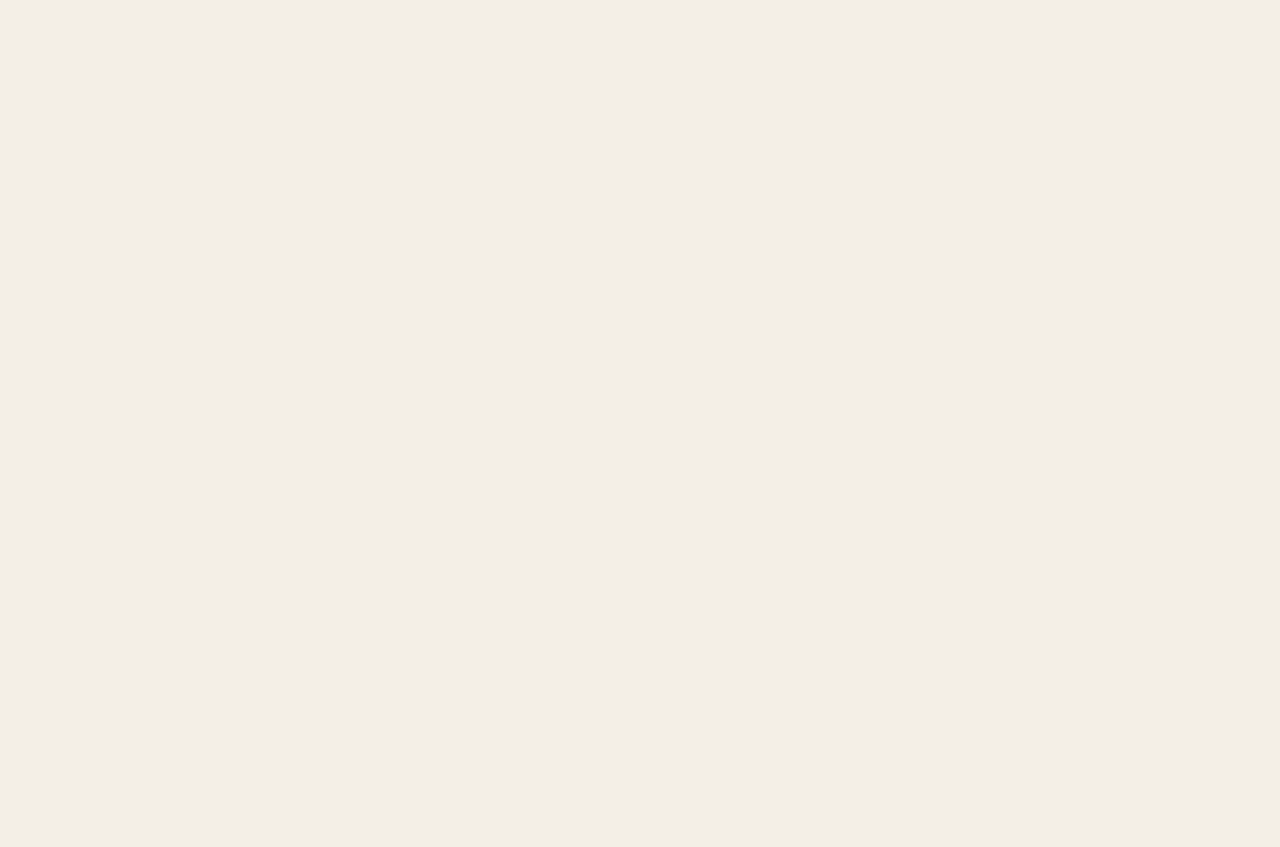
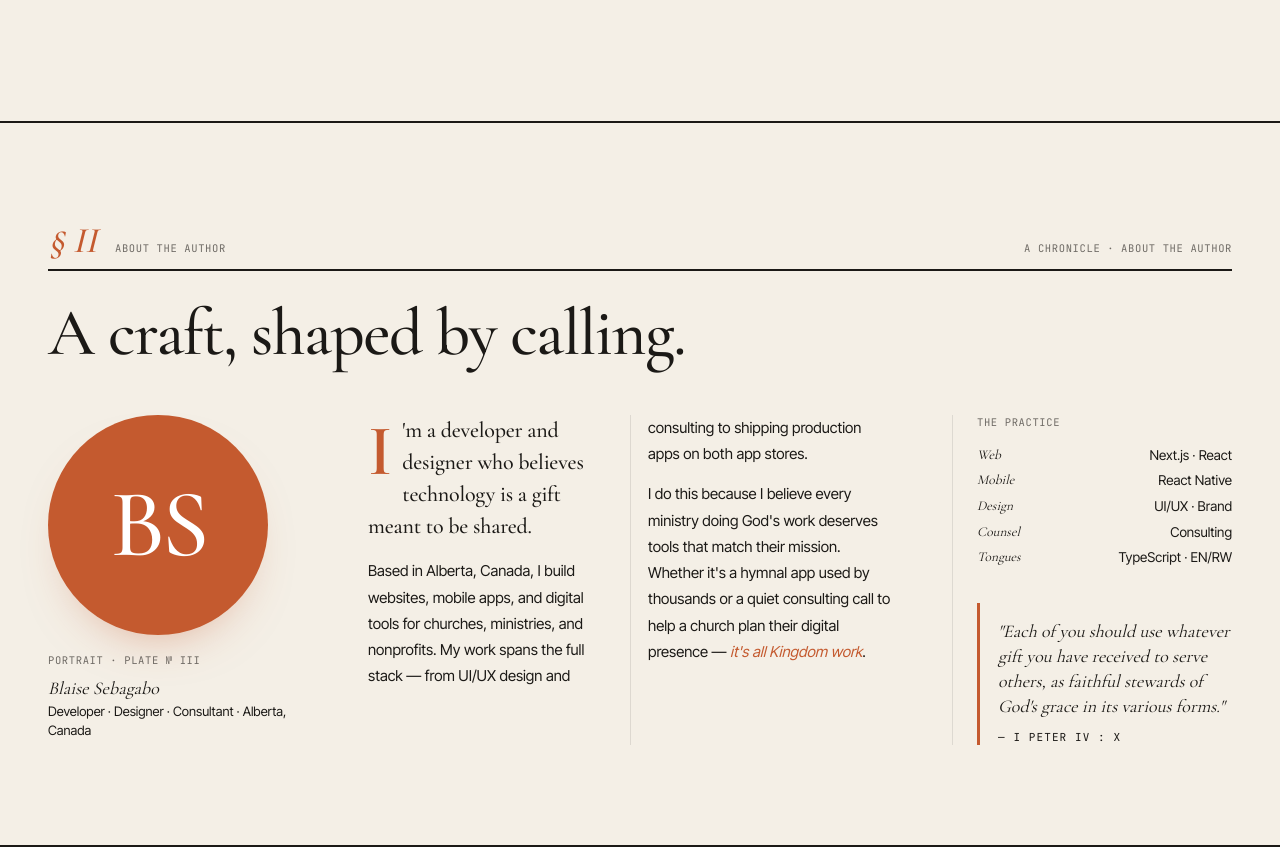
Before and after one commit to blaiseAI/duseb, a Next.js app: page / in a window 1280 px wide. Shown: the part 2680-3527 px from the top of the page. Before the commit the page ends 2801 px from the top, so only its background shows below. Built offline with nearby package versions, Linux system fonts and the light colour scheme.

Commit message:
feat: add About section

```diff
--- a/app/page.tsx
+++ b/app/page.tsx
@@ -1,6 +1,7 @@
 import Nav from "@/components/Nav";
 import Hero from "@/components/Hero";
 import Work from "@/components/Work";
+import About from "@/components/About";
 
 export default function Home() {
   return (
@@ -9,6 +10,7 @@ export default function Home() {
       <main>
         <Hero />
         <Work />
+        <About />
       </main>
     </>
   );
--- /dev/null
+++ b/components/About.tsx
@@ -0,0 +1,147 @@
+import Reveal from "./Reveal";
+import SectionMast from "./SectionMast";
+
+const practice: Array<[string, string]> = [
+  ["Web", "Next.js · React"],
+  ["Mobile", "React Native"],
+  ["Design", "UI/UX · Brand"],
+  ["Counsel", "Consulting"],
+  ["Tongues", "TypeScript · EN/RW"],
+];
+
+export default function About() {
+  return (
+    <section
+      id="about"
+      style={{
+        background: "var(--color-paper)",
+        padding: "100px 48px",
+        borderTop: "2px solid var(--color-ink)",
+        borderBottom: "2px solid var(--color-ink)",
+      }}
+    >
+      <div style={{ maxWidth: 1280, margin: "0 auto" }}>
+        <SectionMast num="II" label="About the Author" title="A craft, shaped by calling." />
+        <Reveal
+          className="stack-on-mobile"
+          style={{ display: "grid", gridTemplateColumns: "260px 1fr 280px", gap: 60, marginTop: 36 }}
+        >
+          <div>
+            <div
+              style={{
+                width: 220,
+                height: 220,
+                borderRadius: "50%",
+                background: "var(--color-rust)",
+                color: "#fff",
+                display: "flex",
+                alignItems: "center",
+                justifyContent: "center",
+                fontFamily: "var(--font-serif)",
+                fontSize: 96,
+                fontWeight: 500,
+                letterSpacing: "-0.04em",
+                boxShadow: "0 24px 48px -28px rgba(196,90,47,.5)",
+              }}
+            >
+              BS
+            </div>
+            <div className="mono" style={{ marginTop: 18 }}>Portrait · plate № III</div>
+            <div
+              className="serif"
+              style={{ fontSize: 18, marginTop: 6, color: "var(--color-ink)", fontStyle: "italic" }}
+            >
+              Blaise Sebagabo
+            </div>
+            <div style={{ fontSize: 13, color: "var(--color-ink-soft)" }}>
+              Developer · Designer · Consultant · Alberta, Canada
+            </div>
+          </div>
+          <div style={{ columns: 2, columnGap: 36, columnRule: "1px solid var(--color-line)" }}>
+            <p
+              className="serif"
+              style={{
+                margin: "0 0 16px",
+                fontSize: 22,
+                lineHeight: 1.45,
+                letterSpacing: "-0.01em",
+                fontWeight: 500,
+                breakInside: "avoid",
+              }}
+            >
+              <span
+                style={{
+                  float: "left",
+                  fontSize: 72,
+                  lineHeight: 0.85,
+                  paddingRight: 10,
+                  paddingTop: 6,
+                  fontWeight: 600,
+                  color: "var(--color-rust)",
+                }}
+              >
+                I
+              </span>
+              &apos;m a developer and designer who believes technology is a gift meant to be shared.
+            </p>
+            <p style={{ margin: "0 0 14px", fontSize: 15, lineHeight: 1.75, color: "var(--color-ink-soft)" }}>
+              Based in Alberta, Canada, I build websites, mobile apps, and digital tools for churches, ministries, and
+              nonprofits. My work spans the full stack — from UI/UX design and consulting to shipping production apps
+              on both app stores.
+            </p>
+            <p style={{ margin: 0, fontSize: 15, lineHeight: 1.75, color: "var(--color-ink-soft)" }}>
+              I do this because I believe every ministry doing God&apos;s work deserves tools that match their mission.
+              Whether it&apos;s a hymnal app used by thousands or a quiet consulting call to help a church plan their
+              digital presence — <em style={{ color: "var(--color-rust)" }}>it&apos;s all Kingdom work</em>.
+            </p>
+          </div>
+          <aside style={{ borderLeft: "1px solid var(--color-line)", paddingLeft: 24 }}>
+            <div className="mono" style={{ marginBottom: 12 }}>The practice</div>
+            <ul style={{ listStyle: "none", margin: 0, padding: 0, fontSize: 13.5, lineHeight: 1.9, color: "var(--color-ink)" }}>
+              {practice.map(([k, v], i) => (
+                <li
+                  key={k}
+                  style={{
+                    display: "flex",
+                    justifyContent: "space-between",
+                    borderBottom: i < practice.length - 1 ? "1px dotted var(--color-muted)" : "none",
+                  }}
+                >
+                  <span className="serif" style={{ fontStyle: "italic" }}>{k}</span>
+                  <span>{v}</span>
+                </li>
+              ))}
+            </ul>
+            <blockquote
+              className="serif"
+              style={{
+                margin: "32px 0 0",
+                padding: "16px 0 0 18px",
+                borderLeft: "3px solid var(--color-rust)",
+                fontSize: 18,
+                lineHeight: 1.4,
+                color: "var(--color-ink)",
+                fontStyle: "italic",
+              }}
+            >
+              &quot;Each of you should use whatever gift you have received to serve others, as faithful stewards of
+              God&apos;s grace in its various forms.&quot;
+              <footer
+                style={{
+                  marginTop: 10,
+                  fontSize: 11,
+                  fontStyle: "normal",
+                  fontFamily: "var(--font-mono)",
+                  letterSpacing: ".1em",
+                  color: "var(--color-muted)",
+                }}
+              >
+                — I PETER IV : X
+              </footer>
+            </blockquote>
+          </aside>
+        </Reveal>
+      </div>
+    </section>
+  );
+}
```
